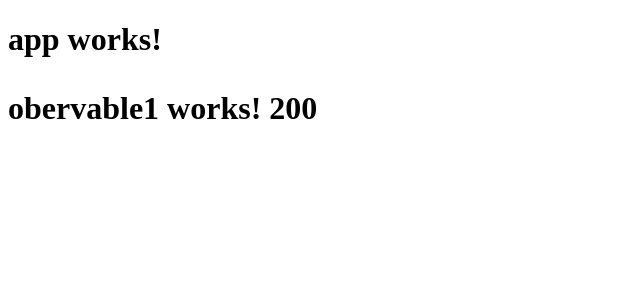
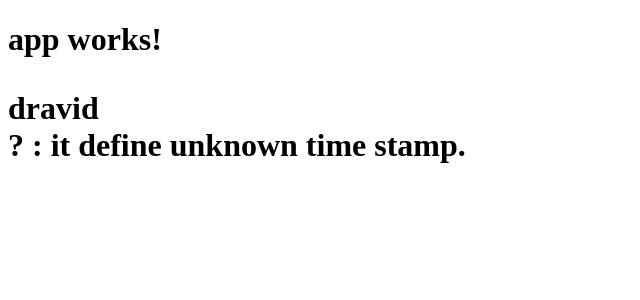
Before and after one commit to vatansoni89/InfoCamp, an Angular app in the folder eCommerce/: page / in a window 1280 px wide. Shown: the top 300 px of the page, without its empty margins (0-640 px from the left). Built offline with nearby package versions, Linux system fonts and the light colour scheme.

Commit message:
Showing score on browser asynchronously.

```diff
--- a/eCommerce/src/app/app.component.html
+++ b/eCommerce/src/app/app.component.html
@@ -7,5 +7,6 @@
   <!--<app-filter></app-filter>-->
   <!--<app-forms> </app-forms>-->
   <!--<app-reactive-form-validation> </app-reactive-form-validation>-->
-  <app-obervable1>  </app-obervable1>
+  <!--<app-obervable1>  </app-obervable1>-->
+  <app-observer2></app-observer2>
 </h1>
--- a/eCommerce/src/app/app.module.ts
+++ b/eCommerce/src/app/app.module.ts
@@ -11,6 +11,7 @@ import { FilterComponent } from './filter/filter.component';
 import { FormsComponent } from './forms/forms.component';
 import { ReactiveFormValidationComponent } from './reactive-form-validation/reactive-form-validation.component';
 import { Obervable1Component } from './obervable1/obervable1.component';
+import { Observer2Component } from './observer2/observer2.component';
 
 @NgModule({
   declarations: [
@@ -21,7 +22,8 @@ import { Obervable1Component } from './obervable1/obervable1.component';
     FilterComponent,
     FormsComponent,
     ReactiveFormValidationComponent,
-    Obervable1Component
+    Obervable1Component,
+    Observer2Component
   ],
   imports: [
     BrowserModule,
--- /dev/null
+++ b/eCommerce/src/app/observer2/observer2.component.html
@@ -0,0 +1,5 @@
+<p>
+ {{(players | async)?.name}}
+<br/>
+ ? : it define unknown time stamp.
+</p>
--- /dev/null
+++ b/eCommerce/src/app/observer2/observer2.component.ts
@@ -0,0 +1,37 @@
+import { Component, OnInit } from '@angular/core';
+import { Observable } from 'rxjs/Observable';
+
+@Component({
+  selector: 'app-observer2',
+  templateUrl: './observer2.component.html',
+  styleUrls: ['./observer2.component.css']
+})
+export class Observer2Component implements OnInit {
+
+  private players: Observable<any>;
+
+  constructor() {
+    this.players = this.xyz();
+   }
+
+  xyz(): Observable<any> {
+    var obj = new Observable(
+
+      observer => {
+        setTimeout(function () {
+          observer.next({name:'sachin', score:100});
+        }, 1000);
+
+        setTimeout(function () {
+          observer.next({name:'dravid', score:150})
+        }, 3000);
+      }
+    );
+
+    return obj;
+  }
+
+  ngOnInit() {
+  }
+
+}
```
Also changed, not shown: eCommerce/src/app/observer2/observer2.component.css (added), 1 other file (tests, documents, lock files or other folders).
